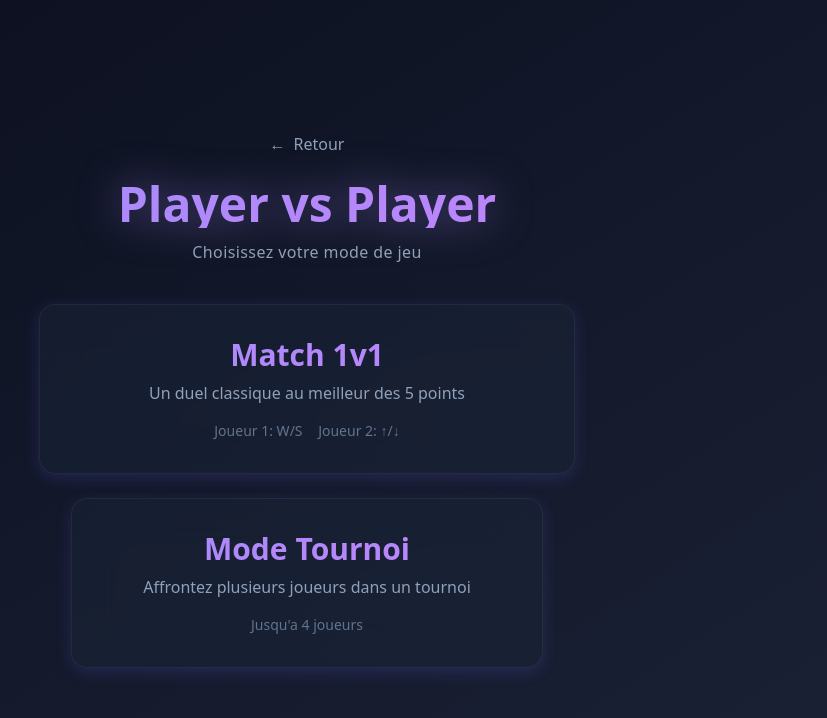
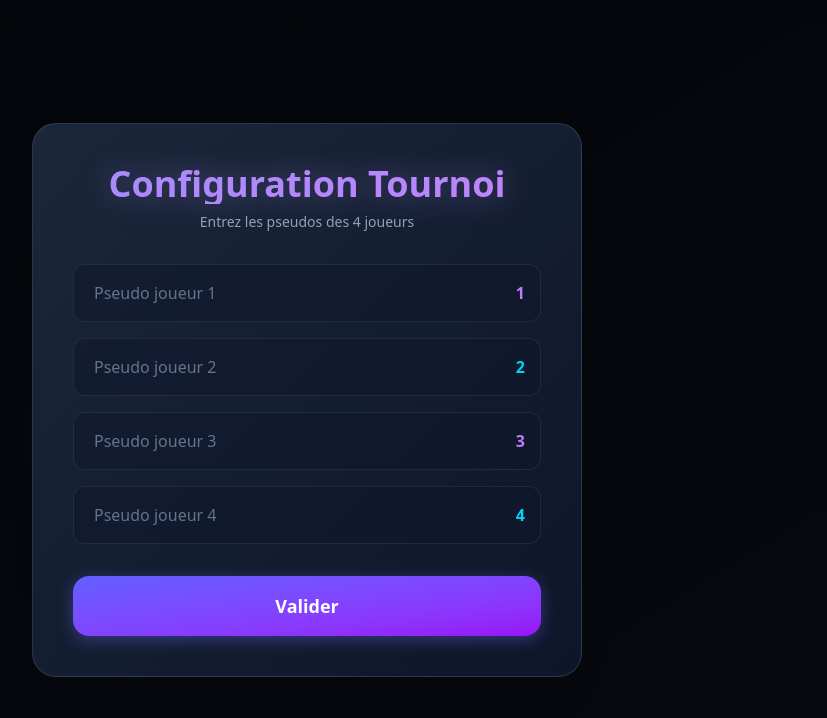
Before and after one commit to yahyaeb/ft_transcendence, a website built with Vite: page GAME/gameplay/gameModeSelection.html in a window 1280 px wide. Both pictures are taken after a click on the button 640 px from the left and 583 px from the top of the page. Shown: the whole page, without its empty margins (333-1160 px from the left). Built offline with nearby package versions, Linux system fonts and the light colour scheme.

Commit message:
added player ids menu for tournament

```diff
--- a/GAME/gameplay/gameModeSelection.html
+++ b/GAME/gameplay/gameModeSelection.html
@@ -7,6 +7,48 @@
     <link rel="stylesheet" href="./gameplayIndex.css">
 </head>
 <body class="bg-gradient-to-br from-[#0b0f1f] to-[#1c2236] text-gray-200 min-h-screen flex justify-center items-center p-5">
+    <div id="modal" class="fixed inset-0 bg-black/70 backdrop-blur-md flex justify-center items-center p-5 z-50 hidden">
+        <div class="bg-gradient-to-br from-slate-800/95 to-slate-900/95 backdrop-blur-xl border border-slate-400/20 rounded-3xl max-w-[550px] w-full mx-auto shadow-2xl p-10">
+            <div class="mb-8 text-center">
+                <h2 class="text-4xl font-extrabold mb-2 gradient-purple" style="filter: drop-shadow(0 0 15px rgba(168, 139, 250, 0.4))">
+                    Configuration Tournoi
+                </h2>
+                <p class="text-slate-400 text-sm">Entrez les pseudos des 4 joueurs</p>
+            </div>
+
+            <div class="space-y-4 mb-8">
+                <div class="relative">
+                    <input id="player1" type="text" placeholder="Pseudo joueur 1"
+                           class="w-full px-5 py-4 bg-slate-900/50 border border-slate-600/30 rounded-xl text-white placeholder-slate-500 focus:outline-none focus:border-purple-500/50 focus:ring-2 focus:ring-purple-500/20 transition-all duration-200" />
+                    <div class="absolute right-4 top-1/2 -translate-y-1/2 text-purple-400 font-bold">1</div>
+                </div>
+
+                <div class="relative">
+                    <input id="player2" type="text" placeholder="Pseudo joueur 2"
+                           class="w-full px-5 py-4 bg-slate-900/50 border border-slate-600/30 rounded-xl text-white placeholder-slate-500 focus:outline-none focus:border-cyan-500/50 focus:ring-2 focus:ring-cyan-500/20 transition-all duration-200" />
+                    <div class="absolute right-4 top-1/2 -translate-y-1/2 text-cyan-400 font-bold">2</div>
+                </div>
+
+                <div class="relative">
+                    <input id="player3" type="text" placeholder="Pseudo joueur 3"
+                           class="w-full px-5 py-4 bg-slate-900/50 border border-slate-600/30 rounded-xl text-white placeholder-slate-500 focus:outline-none focus:border-purple-500/50 focus:ring-2 focus:ring-purple-500/20 transition-all duration-200" />
+                    <div class="absolute right-4 top-1/2 -translate-y-1/2 text-purple-400 font-bold">3</div>
+                </div>
+
+                <div class="relative">
+                    <input id="player4" type="text" placeholder="Pseudo joueur 4"
+                           class="w-full px-5 py-4 bg-slate-900/50 border border-slate-600/30 rounded-xl text-white placeholder-slate-500 focus:outline-none focus:border-cyan-500/50 focus:ring-2 focus:ring-cyan-500/20 transition-all duration-200" />
+                    <div class="absolute right-4 top-1/2 -translate-y-1/2 text-cyan-400 font-bold">4</div>
+                </div>
+            </div>
+
+            <button id="closeModal"
+                    class="w-full font-semibold text-lg cursor-pointer px-9 py-4 bg-gradient-to-br from-indigo-500 to-purple-600 border-none rounded-2xl text-white transition-all duration-300 hover:-translate-y-1 hover:shadow-[0_8px_24px_rgba(99,102,241,0.6)]"
+                    style="box-shadow: 0 4px 16px rgba(99, 102, 241, 0.4)">
+                Valider
+            </button>
+        </div>
+    </div>
     <div class="text-center max-w-[600px] w-full mx-auto">
         <div class="mb-10">
             <button onclick="window.location.href='../index.html'"
@@ -34,7 +76,7 @@
                 </div>
             </button>
             <div class="flex flex-col gap-6 px-8">
-            <button
+            <button id="openModal"
                     class="group relative overflow-hidden bg-slate-800/40 backdrop-blur-xl border border-slate-400/10 rounded-2xl p-8 transition-all duration-300 hover:scale-105 hover:border-purple-500/50 cursor-pointer"
                     style="box-shadow: 0 4px 16px rgba(99, 102, 241, 0.2)">
                 <div class="absolute inset-0 bg-gradient-to-r from-purple-600/10 to-cyan-600/10 opacity-0 group-hover:opacity-100 transition-opacity duration-300"></div>
@@ -46,5 +88,6 @@
                     </div>
                 </div>
             </div>
+        <script type="module" src="./tournament.ts"></script>
 </body>
 </html>
--- /dev/null
+++ b/GAME/gameplay/tournament.ts
@@ -0,0 +1,14 @@
+const modal = document.getElementById('modal')
+const closebtn = document.getElementById('closeModal')
+const openbtn = document.getElementById('openModal')
+let player1 = document.getElementById('player1')
+let player2 = document.getElementById('player2')
+
+openbtn.addEventListener("click", ()=>{
+    modal.classList.remove("hidden")
+})
+
+closebtn.addEventListener("click", ()=>{
+    //ADD TOURNAMENT LOGIC HERE
+    modal.classList.add("hidden")
+})
```
